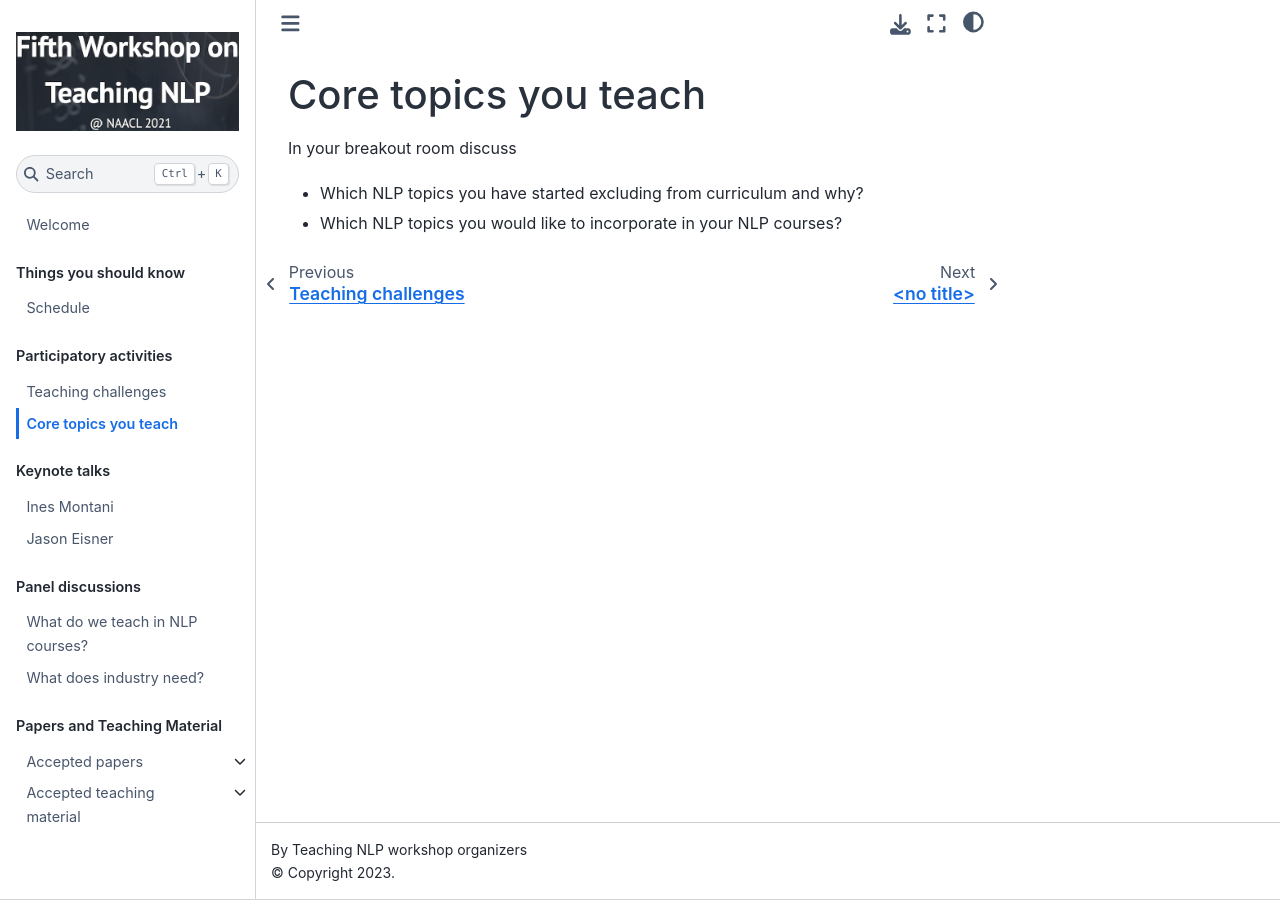
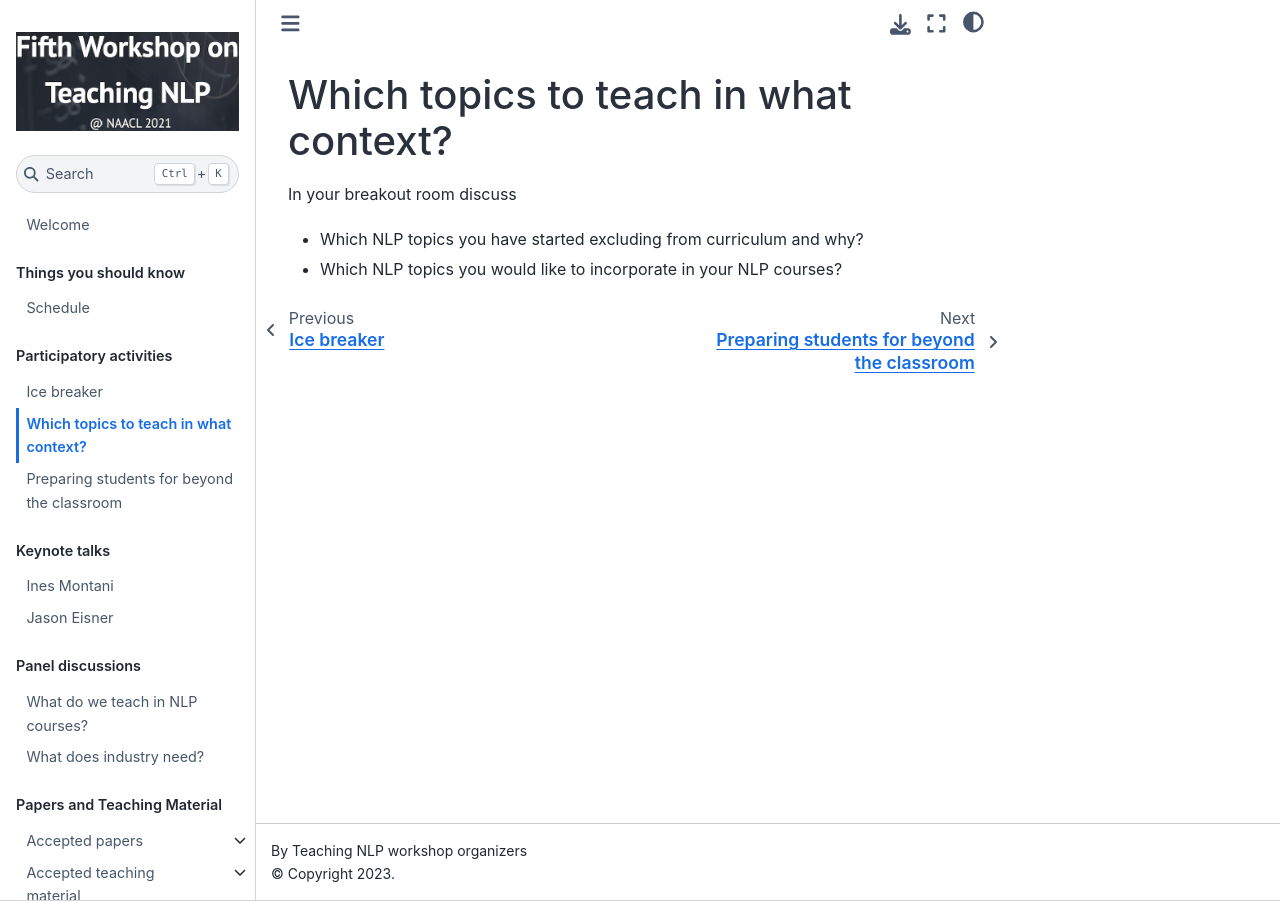
Before and after one commit to TeachingNLP/workshop-book, a Jupyter Book: the page built from activities/core-topics.md, in a window 1280 px wide. Built offline with Jupyter Book 1.0.4 settings and Sphinx 7.4.7 and the Sphinx Book theme 1.1.4, drawn with Linux system fonts in a browser that asks for light colours.

Commit message:
updating

```diff
--- a/activities/core-topics.md
+++ b/activities/core-topics.md
@@ -1,4 +1,5 @@
-# Core topics you teach
+# Which topics to teach in what context?
+
 
 In your breakout room discuss
 - Which NLP topics you have started excluding from curriculum and why?
--- a/activities/ice-breaker.md
+++ b/activities/ice-breaker.md
@@ -1,3 +1,3 @@
-# Teaching challenges
+# Ice breaker
 
 - List the 2 or 3 biggest challenges you have in teaching NLP.
--- a/activities/industry-panel-follow-up.md
+++ b/activities/industry-panel-follow-up.md
@@ -0,0 +1 @@
+# Preparing students for beyond the classroom
```
